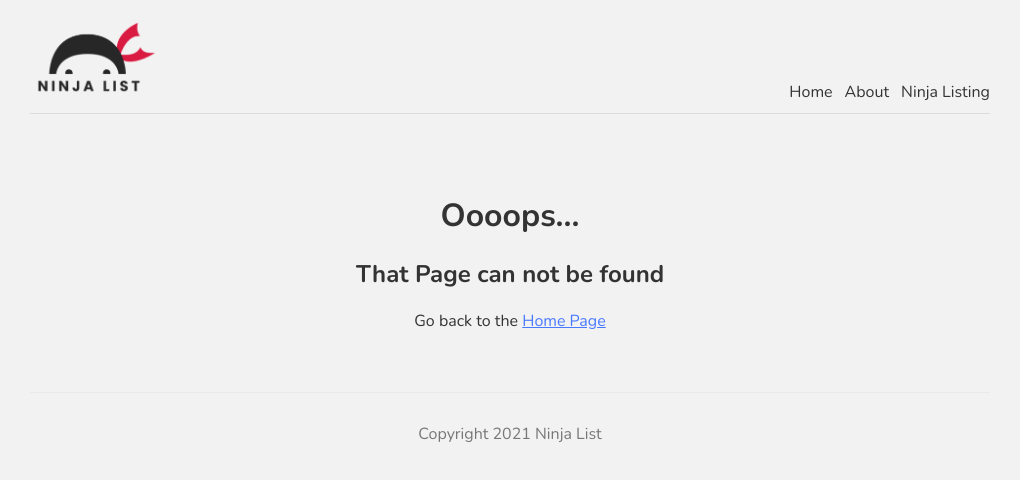
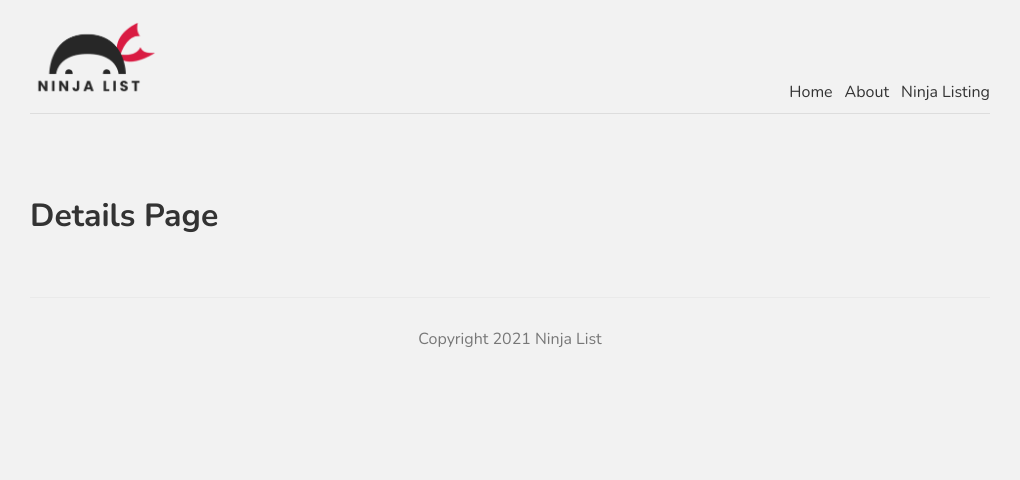
Before and after one commit to 5amuel/Blog--NextJS-Tutorial-the-net-ninja, a Next.js app: page /ninjas/1 in a window 1280 px wide. Before the commit this address had no page. Shown: the top 480 px of the page, without its empty margins (130-1150 px from the left). Built offline with nearby package versions, Linux system fonts and the light colour scheme.

Commit message:
Dynamic Routes part 1

```diff
--- /dev/null
+++ b/pages/ninjas/[id].js
@@ -0,0 +1,9 @@
+const Details = () => {
+    return(
+        <div>
+            <h1>Details Page</h1>
+        </div>
+    )
+}
+
+export default Details;
```
Also changed, not shown: pages/ninjas/index.js (+7 -2 lines).
